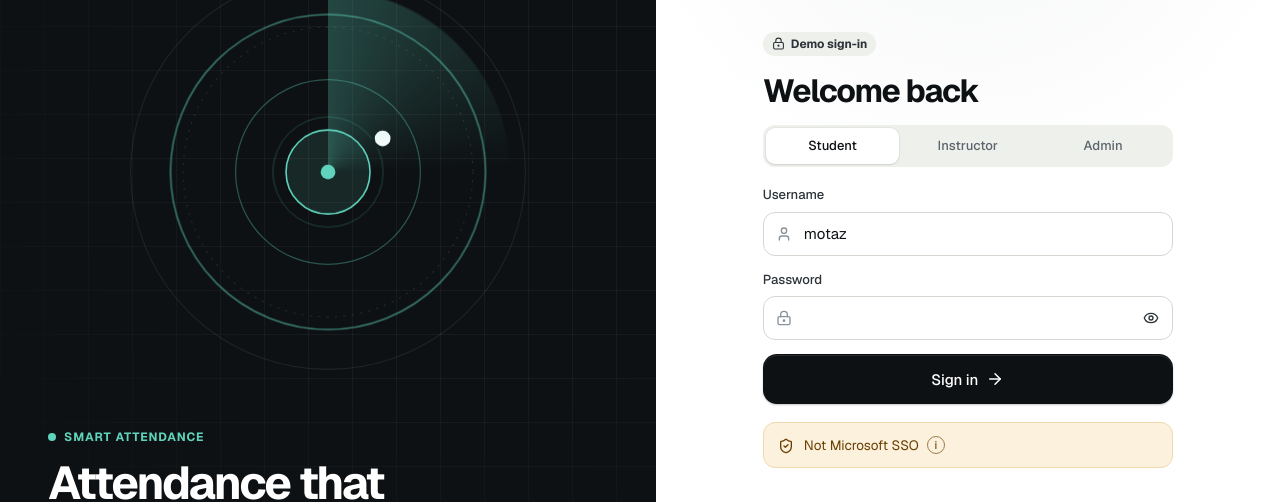
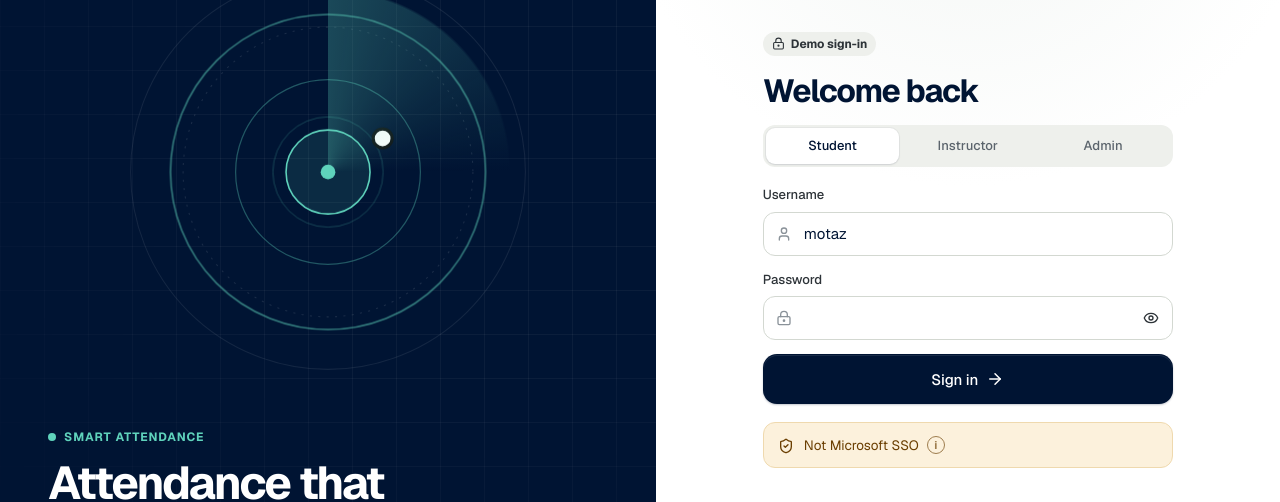
Before and after one commit to allamashraf/eui-smart-attendance, a Next.js app: page /login in a window 1280 px wide. Shown: the part 150-652 px from the top of the page. Built offline with nearby package versions, Linux system fonts and the light colour scheme; no server answers.

Commit message:
Theme: replace black UI surfaces and ink with #001433

```diff
--- a/app/globals.css
+++ b/app/globals.css
@@ -9,7 +9,7 @@
   --bg-2: #EEF0EC;
   --surface: #FFFFFF;
   --surface-2: #FAFBF9;
-  --ink: #0E1113;
+  --ink: #001433;
   --ink-2: #2D3338;
   --muted: #5B646C;
   --faint: #8A9299;
@@ -36,9 +36,9 @@
   --r-l: 20px;
   --r-xl: 26px;
 
-  --shadow-1: 0 1px 2px rgba(14, 17, 19, .04);
-  --shadow-2: 0 1px 2px rgba(14, 17, 19, .05), 0 14px 36px -18px rgba(14, 17, 19, .22);
-  --shadow-3: 0 2px 6px rgba(14, 17, 19, .06), 0 28px 70px -24px rgba(14, 17, 19, .34);
+  --shadow-1: 0 1px 2px rgba(0, 20, 51, .04);
+  --shadow-2: 0 1px 2px rgba(0, 20, 51, .05), 0 14px 36px -18px rgba(0, 20, 51, .22);
+  --shadow-3: 0 2px 6px rgba(0, 20, 51, .06), 0 28px 70px -24px rgba(0, 20, 51, .34);
 
   --ease: cubic-bezier(.16, 1, .3, 1);
   --ease-io: cubic-bezier(.65, 0, .35, 1);
@@ -121,7 +121,7 @@ img, svg { display: block; }
   background: rgba(246, 247, 245, .82);
   backdrop-filter: saturate(1.5) blur(16px);
   -webkit-backdrop-filter: saturate(1.5) blur(16px);
-  border-bottom: 1px solid rgba(14, 17, 19, .07);
+  border-bottom: 1px solid rgba(0, 20, 51, .07);
   view-transition-name: topbar;
 }
 .topbar-in { max-width: 1240px; margin: 0 auto; padding: 0 28px; min-height: 64px; display: flex; align-items: center; gap: 22px; }
@@ -129,7 +129,7 @@ img, svg { display: block; }
 .brand-tag { font-size: 11px; font-weight: 650; color: var(--muted); border: 1px solid var(--line-2); border-radius: 999px; padding: 1px 7px; letter-spacing: 0; }
 .nav { display: flex; gap: 2px; min-width: 0; }
 .nav a { display: inline-flex; align-items: center; gap: 7px; height: 34px; padding: 0 12px; border-radius: 9px; color: var(--ink-2); text-decoration: none; font-size: 14px; font-weight: 500; white-space: nowrap; transition: background-color .18s, color .18s; }
-.nav a:hover { background: rgba(14, 17, 19, .055); color: var(--ink); }
+.nav a:hover { background: rgba(0, 20, 51, .055); color: var(--ink); }
 .nav a[aria-current="page"] { background: var(--ink); color: #fff; }
 .topbar-end { margin-left: auto; display: flex; align-items: center; gap: 10px; }
 .who { display: flex; flex-direction: column; align-items: flex-end; line-height: 1.25; }
@@ -184,17 +184,17 @@ img, svg { display: block; }
 }
 .btn:active:not(:disabled) { transform: scale(.97); }
 .btn:disabled { opacity: .42; cursor: not-allowed; }
-.btn-primary { background: var(--ink); color: #fff; box-shadow: inset 0 1px 0 rgba(255, 255, 255, .1), 0 1px 2px rgba(14, 17, 19, .24); }
-.btn-primary:hover:not(:disabled) { background: #23292E; }
+.btn-primary { background: var(--ink); color: #fff; box-shadow: inset 0 1px 0 rgba(255, 255, 255, .1), 0 1px 2px rgba(0, 20, 51, .24); }
+.btn-primary:hover:not(:disabled) { background: #001433; }
 .btn-accent { background: var(--accent); color: #fff; box-shadow: inset 0 1px 0 rgba(255, 255, 255, .14), 0 1px 2px rgba(5, 74, 63, .3); }
 .btn-accent:hover:not(:disabled) { background: var(--accent-2); }
 .btn-secondary { background: var(--surface); border-color: var(--line-2); color: var(--ink); box-shadow: var(--shadow-1); }
 .btn-secondary:hover:not(:disabled) { border-color: #B9C0B8; background: var(--surface-2); }
 .btn-ghost { background: transparent; color: var(--ink-2); }
-.btn-ghost:hover:not(:disabled) { background: rgba(14, 17, 19, .06); color: var(--ink); }
+.btn-ghost:hover:not(:disabled) { background: rgba(0, 20, 51, .06); color: var(--ink); }
 .btn-danger { background: var(--red-soft); border-color: var(--red-line); color: var(--red); }
 .btn-danger:hover:not(:disabled) { background: #F9E0DA; }
-.btn-light { background: #fff; color: var(--ink); box-shadow: 0 8px 24px -10px rgba(0, 0, 0, .5); }
+.btn-light { background: #fff; color: var(--ink); box-shadow: 0 8px 24px -10px rgba(0, 20, 51, .5); }
 .btn-light:hover:not(:disabled) { background: #F1F4F2; }
 .btn-lg { --h: 50px; padding: 0 22px; border-radius: 14px; font-size: 15px; }
 .btn-sm { --h: 32px; padding: 0 12px; border-radius: 9px; font-size: 13px; }
@@ -231,7 +231,7 @@ img, svg { display: block; }
 .segmented::-webkit-scrollbar { display: none; }
 .segmented button { height: 32px; padding: 0 12px; border: 0; border-radius: 9px; background: transparent; color: var(--muted); font-size: 13px; font-weight: 500; white-space: nowrap; transition: background-color .2s, color .2s, box-shadow .2s; }
 .segmented button:hover { color: var(--ink); }
-.segmented button[aria-pressed="true"] { background: var(--surface); color: var(--ink); box-shadow: 0 1px 2px rgba(14, 17, 19, .1), 0 0 0 1px rgba(14, 17, 19, .04); }
+.segmented button[aria-pressed="true"] { background: var(--surface); color: var(--ink); box-shadow: 0 1px 2px rgba(0, 20, 51, .1), 0 0 0 1px rgba(0, 20, 51, .04); }
 .segmented .count { margin-left: 6px; color: var(--faint); font-variant-numeric: tabular-nums; }
 
 /* ---------- Forms ---------- */
@@ -330,7 +330,7 @@ img, svg { display: block; }
 .loc { display: inline-flex; align-items: center; gap: 8px; align-self: flex-start; height: 32px; padding: 0 12px; border-radius: 999px; background: var(--bg-2); color: var(--ink-2); font-size: 13px; font-weight: 500; }
 .loc.good { background: var(--accent-soft); color: var(--accent-ink); }
 .loc.weak { background: var(--amber-soft); color: var(--amber); }
-.scanner-frame { position: relative; width: 100%; max-width: 460px; min-height: 280px; margin: 0 auto; border-radius: 22px; overflow: hidden; background: #0B0E10; display: grid; place-items: center; color: #C8D0D5; }
+.scanner-frame { position: relative; width: 100%; max-width: 460px; min-height: 280px; margin: 0 auto; border-radius: 22px; overflow: hidden; background: #001433; display: grid; place-items: center; color: #C8D0D5; }
 .scanner-view { width: 100%; }
 .scanner-view video { display: block; width: 100% !important; height: auto !important; }
 .scanner-wait { display: flex; flex-direction: column; align-items: center; gap: 10px; font-size: 14px; }
```
